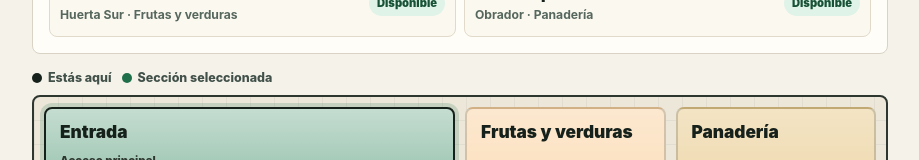
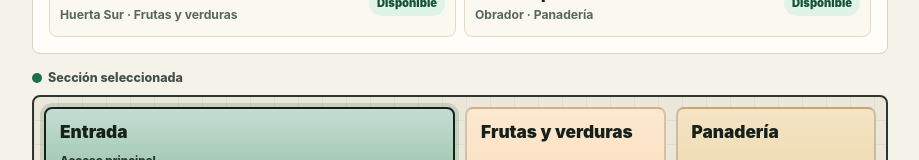
Before and after one commit to CarlosMirandaHuerta/Mapket-TFG-DAW, a Vue app: page /s/1 in a window 1280 px wide. Shown: the part 546-706 px from the top of the page, without its empty margins (180-1099 px from the left). Built offline with nearby package versions, Linux system fonts and the light colour scheme; no server answers; the database is empty.

Commit message:
Limpia leyenda del mapa

```diff
--- a/src/components/MapaTienda.vue
+++ b/src/components/MapaTienda.vue
@@ -20,7 +20,6 @@ defineEmits(['seleccionar'])
 <template>
   <section class="mapa-tienda" aria-label="Mapa interactivo del supermercado">
     <div class="leyenda-mapa" aria-hidden="true">
-      <span><i class="punto-leyenda esta-actual"></i>Estás aquí</span>
       <span><i class="punto-leyenda esta-seleccionado"></i>Sección seleccionada</span>
     </div>
 
```
